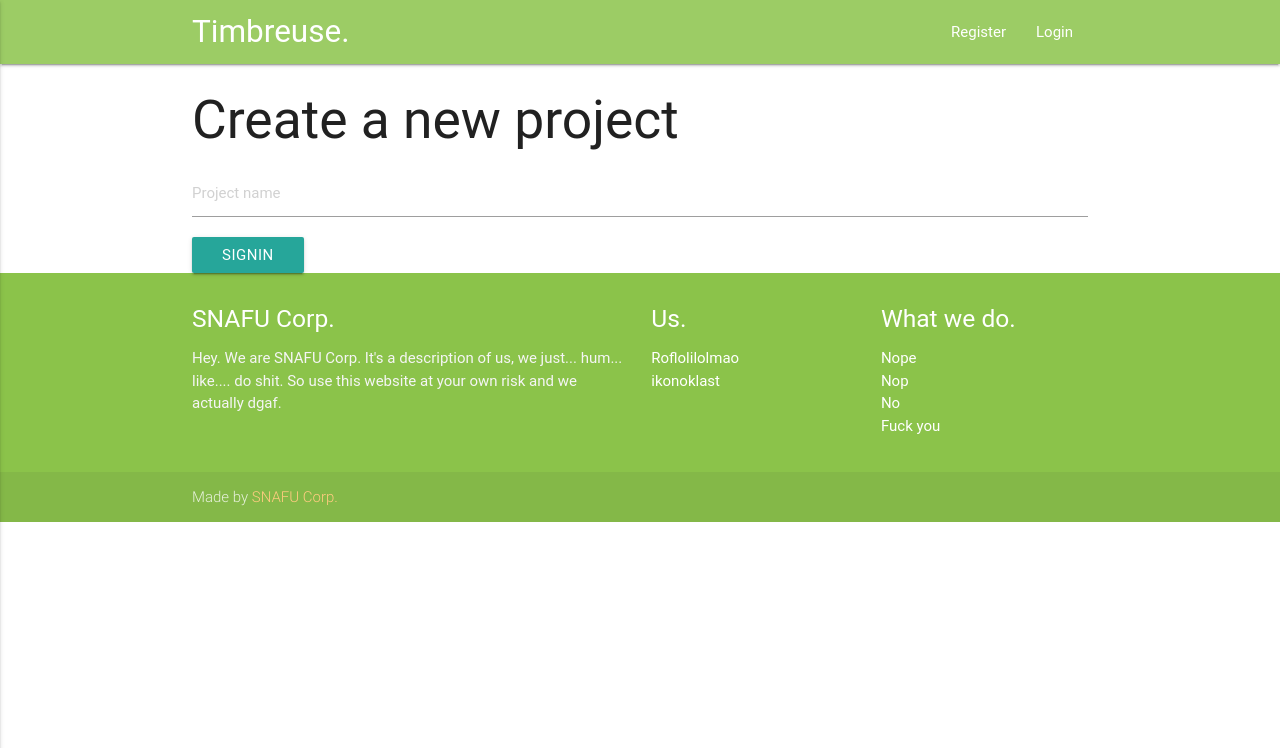
After one commit to megaturbo/timbreuse, a Flask app: page /new in a window 1280 px wide. The commit adds this page. Shown: the top 748 px of the page. Run offline with Flask 2, Linux system fonts and the light colour scheme; some libraries are stand-ins or nearby versions; some web fonts are replaced.

Commit message:
Hypercreation of Hyperprojects

```diff
--- a/templates/layout.html
+++ b/templates/layout.html
@@ -20,9 +20,14 @@
     <!-- Start NAVBAR -->
     <nav class="light-green lighten-1" role="navigation">
         <div class="nav-wrapper container"><a id="logo-container" href="{{ url_for('index') }}" class="brand-logo">Timbreuse.</a>
+
             <ul class="right hide-on-med-and-down">
+                    {% if current_user.is_authenticated %}
+                        <li><a href="{{ url_for('logout') }}">Logout</a></li>
+                    {% else %}
                         <li><a href="{{ url_for('register') }}">Register</a></li>
                         <li><a href="{{ url_for('login') }}">Login</a></li>
+                    {% endif %}
             </ul>
 
             <ul id="nav-mobile" class="side-nav" style="transform: translateX(-100%);">
@@ -33,6 +38,10 @@
     </nav>
     <!-- End NAVBAR -->
 
+
+
+    <!-- Start CONTAINER -->
+    <div class="container">
         {% with messages = get_flashed_messages() %}
             {% if messages %}
             <ul class=flashes>
@@ -43,8 +52,7 @@
             {% endif %}
         {% endwith %}
 
-    <!-- Start CONTAINER -->
-    <div class="container">
+
         {% block body %}
         <h1>Hypetemplate not overrided</h1>
         {% endblock %}
--- /dev/null
+++ b/templates/projects/new.html
@@ -0,0 +1,17 @@
+{% extends "layout.html" %}
+{% block body %}
+  <form action="" method=post class="form-horizontal">
+    <h2>Create a new project</h2>
+    <div class="control-group">
+        <div class="controls">
+          <input type="text" id="name" name="name" class="input-xlarge"
+            placeholder="Project name" required>
+        </div>
+    </div>
+    <div class="control-group">
+        <div class="controls">
+          <button type="submit" class="btn btn-success">Signin</button>
+        </div>
+    </div>
+  </form>
+{% endblock %}
--- a/timbreuse.py
+++ b/timbreuse.py
@@ -28,7 +28,9 @@ def load_user(id):
 def index():
 	return render_template('index.html')
 
-
+# ============================================================
+#                       Authentication shit
+# ============================================================
 @app.route('/register', methods=['GET', 'POST'])
 def register():
     if request.method == 'GET':
@@ -64,6 +66,31 @@ def logout():
     logout_user()
     return redirect(url_for('index'))
 
+# ============================================================
+#                       User shit
+# ============================================================
+@app.route('/users/<username>')
+def user(username):
+    user = User.query.filter_by(username=username).first_or_404()
+    projects = user.projects
+    if request.method == 'GET':
+        return render_template('users/index.html', user=user, projects=projects)
+
+
+
+# ============================================================
+#                       Project shit
+# ============================================================
+@app.route('/new', methods=['GET', 'POST'])
+def new_project():
+    if request.method == 'GET':
+        return render_template('projects/new.html')
+    elif request.method == 'POST':
+        project = Project(request.form['name'])
+        current_user.projects.append(project)
+        db.session.add(project)
+        db.session.commit()
+        return redirect(url_for('user', username=current_user.username))
 
 if __name__ == '__main__':
 	app.run()
```
Also changed, not shown: templates/users/index.html (added, +11 -0 lines). Lines whose indentation alone changed are shown as unchanged.
